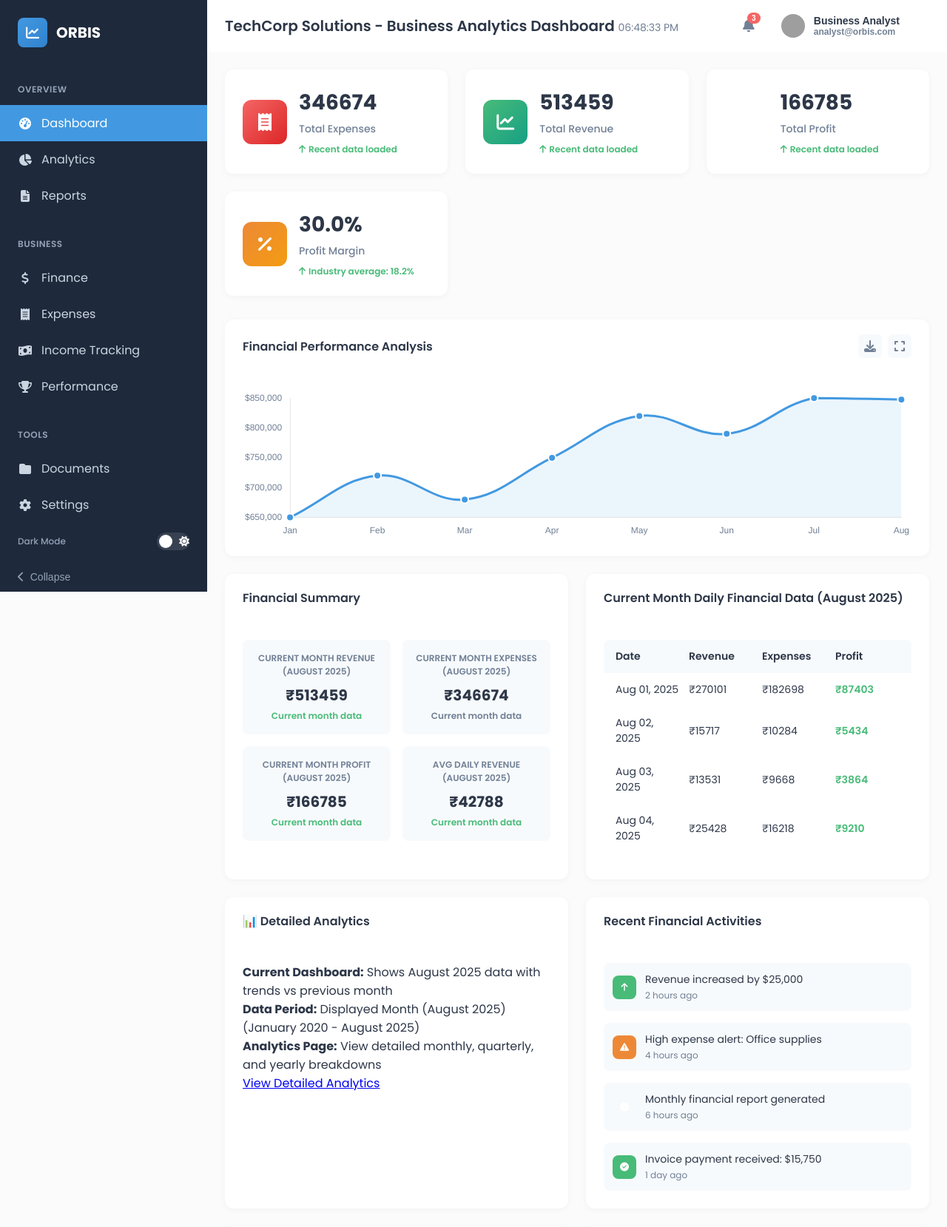
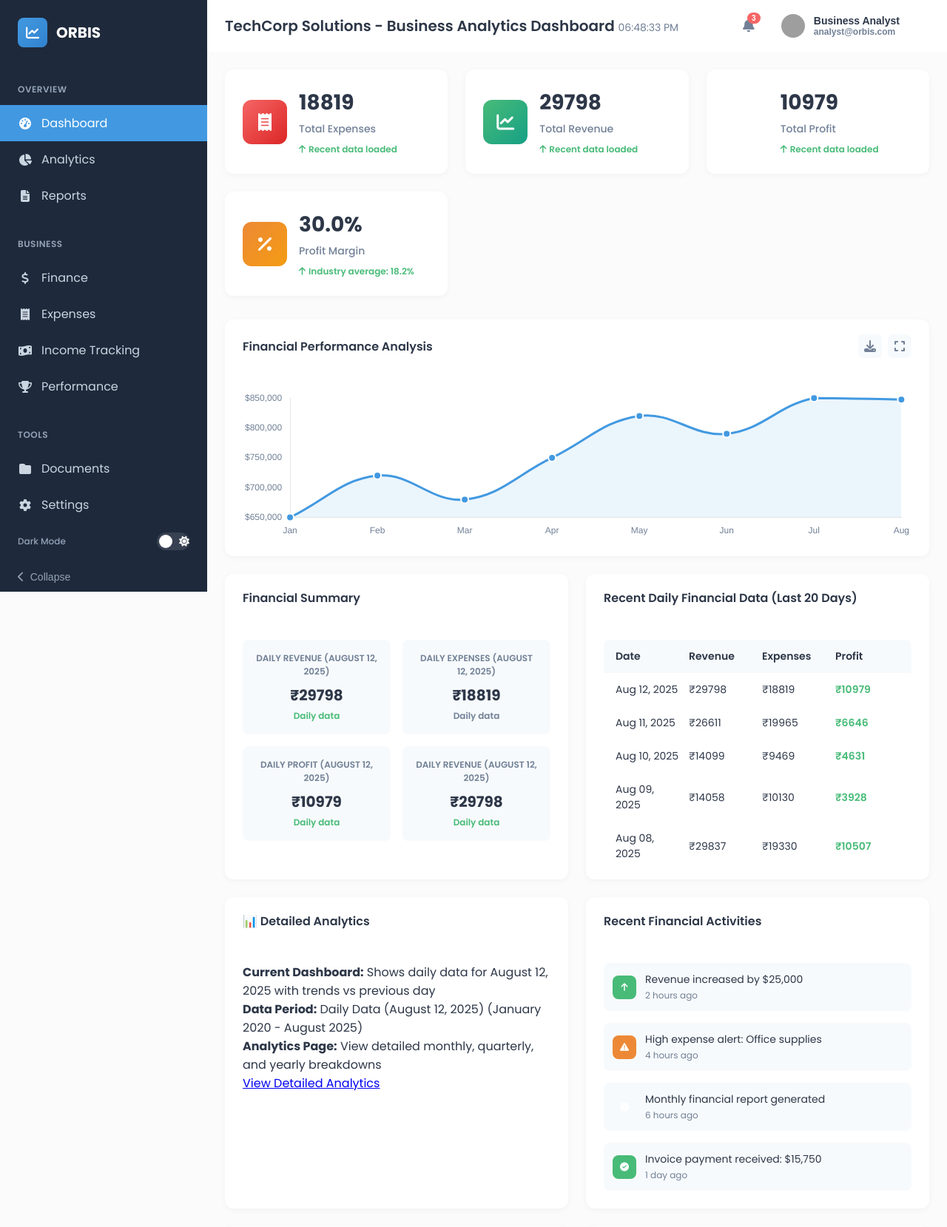
Before and after one commit to Vortex-Infinite/Business-Analyst, a Django app: page /dashboard/ in a window 1280 px wide. Shown: the top 1659 px of the page at 74% size. Run offline with Django 5.2, Linux system fonts and the light colour scheme; a user stored in the database is signed in; data comes from the database, SQL or seed files in the repository; both versions use the stored data as it was after the commit; grey boxes are pictures that could not be loaded.

Commit message:
65per beta

```diff
--- a/core/templates/dashboard.html
+++ b/core/templates/dashboard.html
@@ -242,24 +242,24 @@
                     <div class="widget-content">
                         <div class="financial-summary">
                             <div class="summary-item">
-                                <div class="summary-label">Current Month Revenue ({{ current_month }})</div>
+                                <div class="summary-label">Daily Revenue ({{ current_month }})</div>
                                 <div class="summary-value">₹{{ recent_revenue|floatformat:0|default:"0" }}</div>
-                                <div class="summary-trend positive">Current month data</div>
+                                <div class="summary-trend positive">Daily data</div>
                             </div>
                             <div class="summary-item">
-                                <div class="summary-label">Current Month Expenses ({{ current_month }})</div>
+                                <div class="summary-label">Daily Expenses ({{ current_month }})</div>
                                 <div class="summary-value">₹{{ recent_expenses|floatformat:0|default:"0" }}</div>
-                                <div class="summary-trend neutral">Current month data</div>
+                                <div class="summary-trend neutral">Daily data</div>
                             </div>
                             <div class="summary-item">
-                                <div class="summary-label">Current Month Profit ({{ current_month }})</div>
+                                <div class="summary-label">Daily Profit ({{ current_month }})</div>
                                 <div class="summary-value">₹{{ recent_profit|floatformat:0|default:"0" }}</div>
-                                <div class="summary-trend positive">Current month data</div>
+                                <div class="summary-trend positive">Daily data</div>
                             </div>
                             <div class="summary-item">
-                                <div class="summary-label">Avg Daily Revenue ({{ current_month }})</div>
+                                <div class="summary-label">Daily Revenue ({{ current_month }})</div>
                                 <div class="summary-value">₹{{ avg_daily_revenue|floatformat:0|default:"0" }}</div>
-                                <div class="summary-trend positive">Current month data</div>
+                                <div class="summary-trend positive">Daily data</div>
                             </div>
                         </div>
                     </div>
@@ -269,7 +269,7 @@
                 {% if daily_data %}
                 <div class="widget">
                     <div class="widget-header">
-                        <div class="title">Current Month Daily Financial Data ({{ current_month }})</div>
+                        <div class="title">Recent Daily Financial Data (Last 20 Days)</div>
                     </div>
                     <div class="widget-content">
                         <div class="daily-data-table">
@@ -301,7 +301,7 @@
                     </div>
                     <div class="widget-content">
                         <div class="analytics-info">
-                            <p><strong>Current Dashboard:</strong> Shows {{ current_month }} data with trends vs previous month</p>
+                            <p><strong>Current Dashboard:</strong> Shows daily data for {{ current_month }} with trends vs previous day</p>
                             <p><strong>Data Period:</strong> {{ data_period }} ({{ historical_period }})</p>
                             <p><strong>Analytics Page:</strong> View detailed monthly, quarterly, and yearly breakdowns</p>
                             <a href="{% url 'analytics' %}" class="btn-primary">View Detailed Analytics</a>
--- a/core/views.py
+++ b/core/views.py
@@ -76,45 +76,32 @@ def employee_login(request):
 
 @login_required
 def dashboard(request):
-    """Updated business analyst dashboard with current month focus"""
+    """Updated business analyst dashboard with daily data focus"""
     company = Company.objects.first()
 
     if not company:
         return render(request, 'dashboard.html', {'error': 'No company data found. Please import financial data first.'})
 
-    # Get current month and year
+    # Get current date (or most recent available date)
     current_date = timezone.now().date()
-    current_month = current_date.month
-    current_year = current_date.year
 
-    # Get current month data
-    current_month_data = DailyFinancialData.objects.filter(
+    # Get the most recent available date from the database
+    latest_data = DailyFinancialData.objects.filter(company=company).order_by('-date').first()
+    if latest_data:
+        current_date = latest_data.date
+
+    # Get daily data for the current/recent date
+    daily_data_for_display = DailyFinancialData.objects.filter(
         company=company,
-        date__year=current_year,
-        date__month=current_month
-    ).order_by('date')
+        date=current_date
+    ).first()
 
-    # If no current month data, get the most recent month with data
-    if not current_month_data.exists():
-        latest_data = DailyFinancialData.objects.filter(company=company).order_by('-date').first()
-        if latest_data:
-            current_year = latest_data.date.year
-            current_month = latest_data.date.month
-            current_month_data = DailyFinancialData.objects.filter(
-                company=company,
-                date__year=current_year,
-                date__month=current_month
-            ).order_by('date')
-
-    # Get previous month data for comparison
-    previous_month = current_month - 1 if current_month > 1 else 12
-    previous_year = current_year if current_month > 1 else current_year - 1
-
-    previous_month_data = DailyFinancialData.objects.filter(
+    # Get previous day data for comparison
+    previous_date = current_date - timedelta(days=1)
+    previous_day_data = DailyFinancialData.objects.filter(
         company=company,
-        date__year=previous_year,
-        date__month=previous_month
-    ).order_by('date')
+        date=previous_date
+    ).first()
 
     # Get all historical data for total stats
     all_data = DailyFinancialData.objects.filter(company=company).order_by('date')
@@ -122,24 +109,39 @@ def dashboard(request):
     if not all_data.exists():
         return render(request, 'dashboard.html', {'error': 'No financial data found. Please import financial data first.'})
 
-    # Calculate current month stats
-    current_month_stats = current_month_data.aggregate(
-        total_revenue=Sum('revenue'),
-        total_expenditure=Sum('expenditure'),
-        total_profit=Sum('profit'),
-        avg_profit_margin=Avg('profit_margin'),
-        avg_daily_revenue=Avg('revenue'),
-        avg_daily_expenses=Avg('expenditure'),
-        avg_daily_profit=Avg('profit')
-    )
+    # Calculate daily stats (for the specific day)
+    if daily_data_for_display:
+        daily_stats = {
+            'revenue': daily_data_for_display.revenue,
+            'expenditure': daily_data_for_display.expenditure,
+            'profit': daily_data_for_display.profit,
+            'profit_margin': daily_data_for_display.profit_margin,
+            'free_cash_flow': daily_data_for_display.free_cash_flow
+        }
+    else:
+        daily_stats = {
+            'revenue': 0,
+            'expenditure': 0,
+            'profit': 0,
+            'profit_margin': 0,
+            'free_cash_flow': 0
+        }
 
-    # Calculate previous month stats
-    previous_month_stats = previous_month_data.aggregate(
-        total_revenue=Sum('revenue'),
-        total_expenditure=Sum('expenditure'),
-        total_profit=Sum('profit'),
-        avg_profit_margin=Avg('profit_margin')
-    )
+    # Calculate previous day stats
+    if previous_day_data:
+        previous_stats = {
+            'revenue': previous_day_data.revenue,
+            'expenditure': previous_day_data.expenditure,
+            'profit': previous_day_data.profit,
+            'profit_margin': previous_day_data.profit_margin
+        }
+    else:
+        previous_stats = {
+            'revenue': 0,
+            'expenditure': 0,
+            'profit': 0,
+            'profit_margin': 0
+        }
 
     # Calculate total historical stats
     total_stats = all_data.aggregate(
@@ -151,30 +153,30 @@ def dashboard(request):
         min_revenue=Min('revenue')
     )
 
-    # Calculate trends (current month vs previous month)
+    # Calculate trends (current day vs previous day)
     revenue_trend = 0
     expense_trend = 0
     profit_trend = 0
     margin_trend = 0
 
-    if previous_month_stats['total_revenue'] and current_month_stats['total_revenue']:
-        revenue_trend = ((current_month_stats['total_revenue'] - previous_month_stats['total_revenue']) / previous_month_stats['total_revenue']) * 100
+    if previous_stats['revenue'] and daily_stats['revenue']:
+        revenue_trend = ((daily_stats['revenue'] - previous_stats['revenue']) / previous_stats['revenue']) * 100
 
-    if previous_month_stats['total_expenditure'] and current_month_stats['total_expenditure']:
-        expense_trend = ((current_month_stats['total_expenditure'] - previous_month_stats['total_expenditure']) / previous_month_stats['total_expenditure']) * 100
+    if previous_stats['expenditure'] and daily_stats['expenditure']:
+        expense_trend = ((daily_stats['expenditure'] - previous_stats['expenditure']) / previous_stats['expenditure']) * 100
 
-    if previous_month_stats['total_profit'] and current_month_stats['total_profit']:
-        profit_trend = ((current_month_stats['total_profit'] - previous_month_stats['total_profit']) / previous_month_stats['total_profit']) * 100
+    if previous_stats['profit'] and daily_stats['profit']:
+        profit_trend = ((daily_stats['profit'] - previous_stats['profit']) / previous_stats['profit']) * 100
 
-    if previous_month_stats['avg_profit_margin'] and current_month_stats['avg_profit_margin']:
-        margin_trend = current_month_stats['avg_profit_margin'] - previous_month_stats['avg_profit_margin']
+    if previous_stats['profit_margin'] and daily_stats['profit_margin']:
+        margin_trend = daily_stats['profit_margin'] - previous_stats['profit_margin']
 
-    # Enhanced performance stats with current month focus
+    # Enhanced performance stats with daily focus
     performance_stats = {
         'total_revenue': total_stats['total_revenue'] or 0,
         'total_expenditure': total_stats['total_expenditure'] or 0,
         'total_profit': total_stats['total_profit'] or 0,
-        'actual_profit': current_month_stats['total_profit'] or 0,
+        'actual_profit': daily_stats['profit'] or 0,
         'avg_profit_margin': total_stats['avg_profit_margin'] or 0,
         'max_revenue': total_stats['max_revenue'] or 0,
         'min_revenue': total_stats['min_revenue'] or 0,
@@ -182,16 +184,21 @@ def dashboard(request):
         'expense_trend': round(expense_trend, 1) if expense_trend else 0,
         'profit_trend': round(profit_trend, 1) if profit_trend else 0,
         'margin_trend': round(margin_trend, 1) if margin_trend else 0,
-        'monthly_revenue': current_month_stats['total_revenue'] or 0,
-        'monthly_expenses': current_month_stats['total_expenditure'] or 0,
-        'monthly_profit': current_month_stats['total_profit'] or 0,
-        'roi': round((current_month_stats['total_profit'] / current_month_stats['total_expenditure'] * 100), 1) if current_month_stats['total_expenditure'] else 0
+        'daily_revenue': daily_stats['revenue'] or 0,
+        'daily_expenses': daily_stats['expenditure'] or 0,
+        'daily_profit': daily_stats['profit'] or 0,
+        'roi': round((daily_stats['profit'] / daily_stats['expenditure'] * 100), 1) if daily_stats['expenditure'] else 0
     }
 
-    # Prepare daily data for charts (current month)
-    daily_data = []
-    for data in current_month_data[:20]:  # Last 20 days of current month
-        daily_data.append({
+    # Get recent daily data for charts (last 20 days)
+    recent_daily_data = DailyFinancialData.objects.filter(
+        company=company
+    ).order_by('-date')[:20]
+
+    # Prepare daily data for charts (JSON serializable)
+    daily_data_for_charts = []
+    for data in reversed(recent_daily_data):  # Reverse to get chronological order
+        daily_data_for_charts.append({
             'date': data.date.strftime('%Y-%m-%d'),  # Convert to string for JSON
             'revenue': float(data.revenue),
             'expenditure': float(data.expenditure),
@@ -201,7 +208,7 @@ def dashboard(request):
 
     # Prepare daily data for template (with date objects for template formatting)
     daily_data_for_template = []
-    for data in current_month_data[:20]:  # Last 20 days of current month
+    for data in recent_daily_data:
         daily_data_for_template.append({
             'date': data.date,  # Keep as date object for template
             'revenue': float(data.revenue),
@@ -214,30 +221,28 @@ def dashboard(request):
     first_date = all_data.first().date
     last_date = all_data.last().date
 
-    # Create a date object for the displayed month
-    displayed_month_date = datetime(current_year, current_month, 1).date()
-
-    # Prepare context with current month focus
+    # Prepare context with daily focus
     context = {
         'company': company,
-        'recent_data': current_month_data,
+        'recent_data': recent_daily_data,
         'performance_stats': performance_stats,
-        'trend_data': json.dumps(daily_data[::-1]),  # Reverse for chronological order
+        'trend_data': json.dumps(daily_data_for_charts),  # JSON serializable data
 
-        # Current month data (main focus)
-        'total_revenue': current_month_stats['total_revenue'] or 0,
-        'total_expenses': current_month_stats['total_expenditure'] or 0,
-        'total_profit': current_month_stats['total_profit'] or 0,
-        'recent_revenue': current_month_stats['total_revenue'] or 0,
-        'recent_expenses': current_month_stats['total_expenditure'] or 0,
-        'recent_profit': current_month_stats['total_profit'] or 0,
-        'avg_daily_revenue': round(current_month_stats['avg_daily_revenue'] or 0, 2),
-        'avg_daily_expenses': round(current_month_stats['avg_daily_expenses'] or 0, 2),
-        'avg_daily_profit': round(current_month_stats['avg_daily_profit'] or 0, 2),
-        'daily_data': daily_data_for_template, # Use the daily_data_for_template for template
-        'data_period': f"Displayed Month ({displayed_month_date.strftime('%B %Y')})",
-        'current_month': displayed_month_date.strftime('%B %Y'),
-        'historical_period': f"{first_date.strftime('%B %Y')} - {last_date.strftime('%B %Y')}"
+        # Daily data (main focus)
+        'total_revenue': daily_stats['revenue'] or 0,
+        'total_expenses': daily_stats['expenditure'] or 0,
+        'total_profit': daily_stats['profit'] or 0,
+        'recent_revenue': daily_stats['revenue'] or 0,
+        'recent_expenses': daily_stats['expenditure'] or 0,
+        'recent_profit': daily_stats['profit'] or 0,
+        'avg_daily_revenue': daily_stats['revenue'] or 0,  # This is now the daily revenue
+        'avg_daily_expenses': daily_stats['expenditure'] or 0,  # This is now the daily expenses
+        'avg_daily_profit': daily_stats['profit'] or 0,  # This is now the daily profit
+        'daily_data': daily_data_for_template,
+        'data_period': f"Daily Data ({current_date.strftime('%B %d, %Y')})",
+        'current_month': current_date.strftime('%B %d, %Y'),
+        'historical_period': f"{first_date.strftime('%B %Y')} - {last_date.strftime('%B %Y')}",
+        'display_date': current_date
     }
 
     return render(request, 'dashboard.html', context)
```
Also changed, not shown: db.sqlite3.
